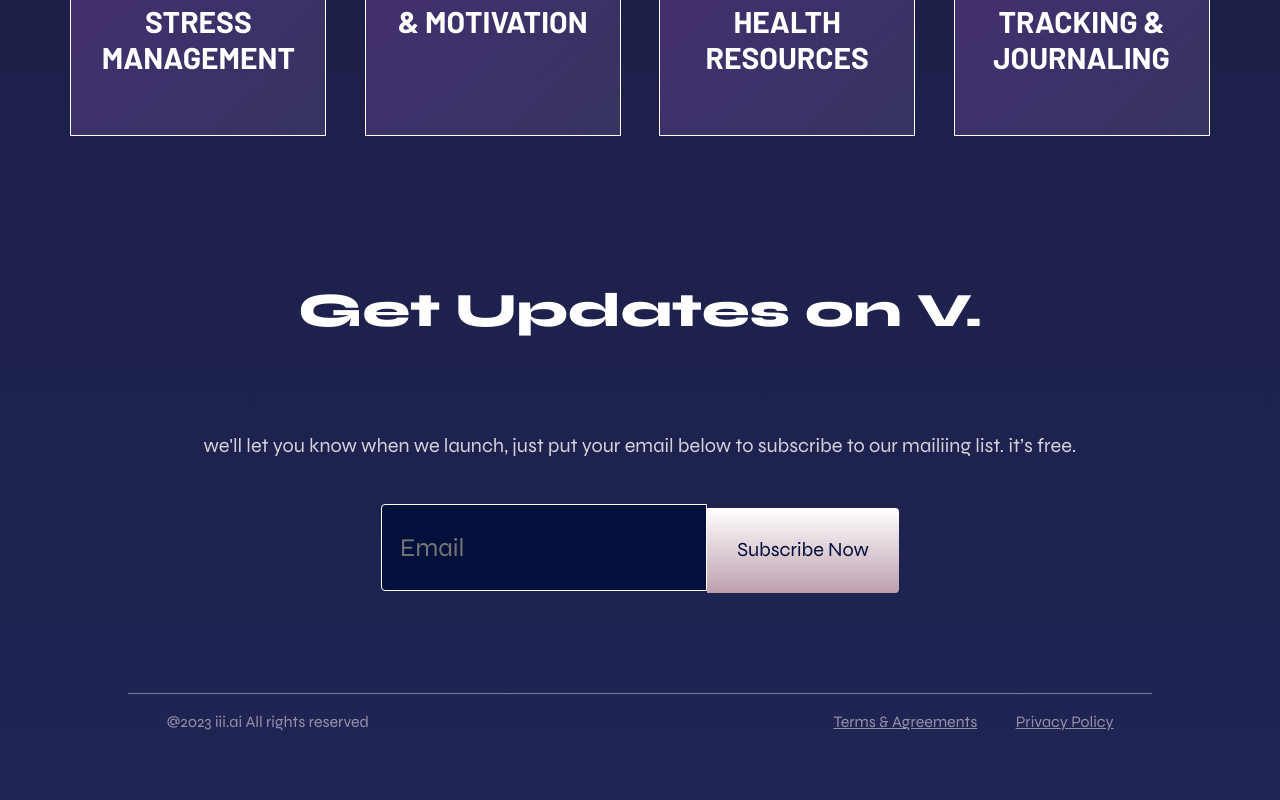
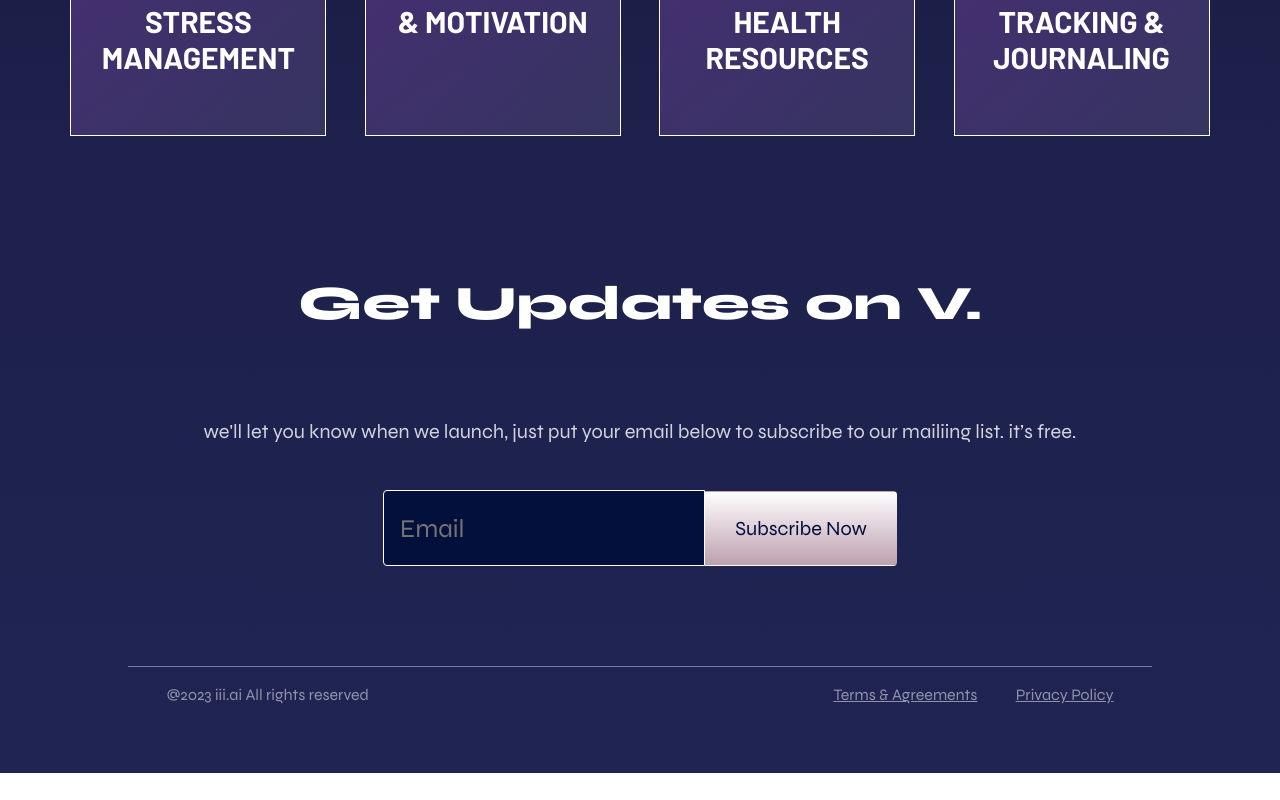
Before and after one commit to AbrahamCrewson/veronica, a React (Create React App) app: page / in a window 1280 px wide. Shown: the part 3979-4779 px from the top of the page. After the commit the page ends 4752 px from the top, so only its background shows below. Built offline with nearby package versions, Linux system fonts and the light colour scheme.

Commit message:
main edits

```diff
--- a/src/Components/Main/Main.css
+++ b/src/Components/Main/Main.css
@@ -213,7 +213,7 @@
     font-style: normal;
     font-weight: 800;
     font-size: 48px;
-    line-height: 150.26%;
+
 
     text-align: center;
 
@@ -224,31 +224,38 @@
     font-style: normal;
     font-weight: 400;
     font-size: 20px;
-    line-height: 24px;
+
     text-align: center;
 
     color: rgba(255, 255, 255, 0.8);
 }
 #section4 input{
+    padding: 0;
     background: #03103B;
-    height: 83px;
+    font-family: 'Syne';
+    font-style: normal;
+    font-weight: 400;
+    font-size: 20px;
+    height: 74px;
     width: 25vw;
     border: 1px solid #FFFFFF;
-    border-radius: 4px 0px 0px 4px;
+    border-radius: 4px 0 0 4px;
     color:white;
     font-size: 2vw;
 }
 #section4 button{
+    padding: 0;
     font-family: 'Syne';
     font-style: normal;
     font-weight: 400;
     font-size: 20px;
-    line-height: 150.5%;
-    height: 85px;
+    border-radius: 0 4px 4px 0;
+    height: 75px;
+    border: 1px solid rgba(0,0,0,0);
     width: 15vw;
-    border: none;
+
     background: linear-gradient(180deg, #FFFFFF 0%, #BD9FAE 100%);
-    border-radius: 0px 4px  4px 0px;
+
     color:#03103B;
 
 }
@@ -262,8 +269,6 @@
     justify-content: center;
     padding-bottom: 50px;
     margin-top: 100px;
-
-
     text-align: center;
 }
 #section5 a{
--- a/src/Components/Main/Main.js
+++ b/src/Components/Main/Main.js
@@ -81,13 +81,14 @@ class Main extends React.Component{
                 <div id="section4">
                     <h2>Get Updates on V.</h2>
                     <h6>we'll let you know when we launch, just put your email below to subscribe to our mailiing list. it’s free.</h6>
-                    <div id="Waitlist">
-                        <form action="src/Components/Main/submit_form.php" method="POST" >
-                           <input type="email" name="email"  placeholder="   Email" required=""></input>
-                           <button type="submit" >Subscribe Now</button>
 
+                        <form action="submit_form.php" method="POST" name="email-form">
+                            <div id="Waitlist">
+                            <input type="text" name="email"  placeholder="   Email" required=""></input>
+                            <button type="submit" >Subscribe Now</button>
+                            </div>
                         </form>
-                       </div>
+
 
                 </div>
                 <div id="section5">
```
Also changed, not shown: 1 other file (tests, documents, lock files or other folders).
